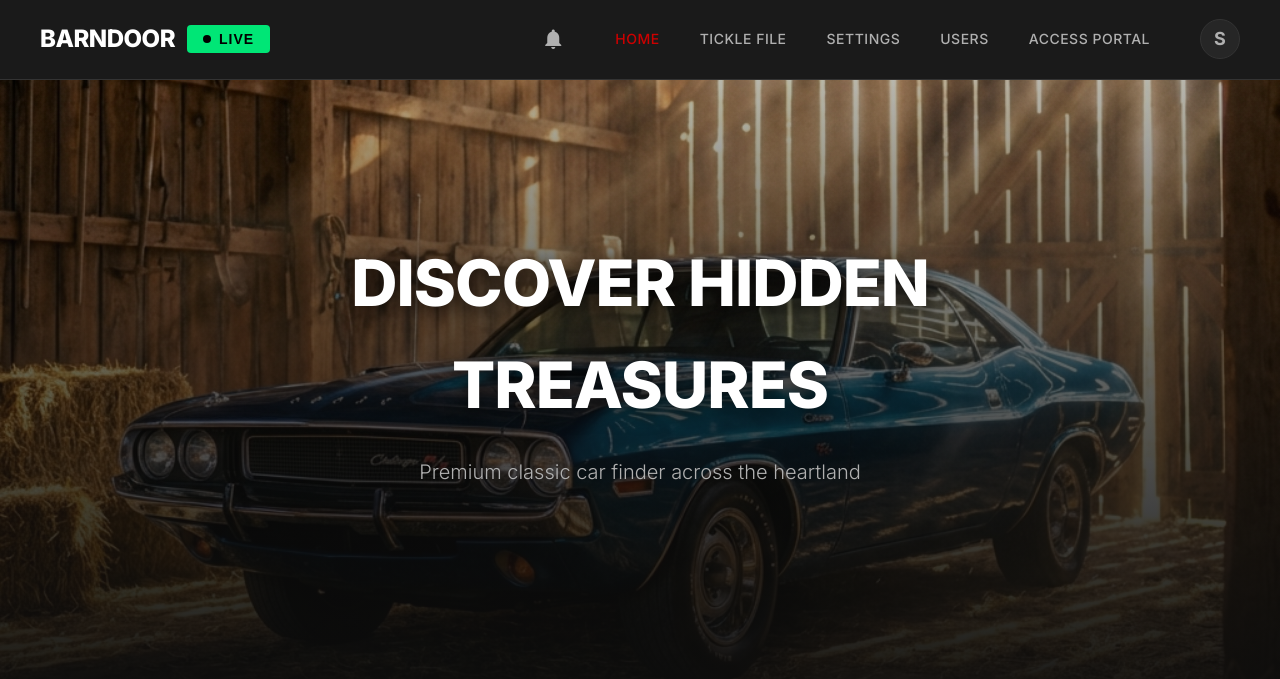
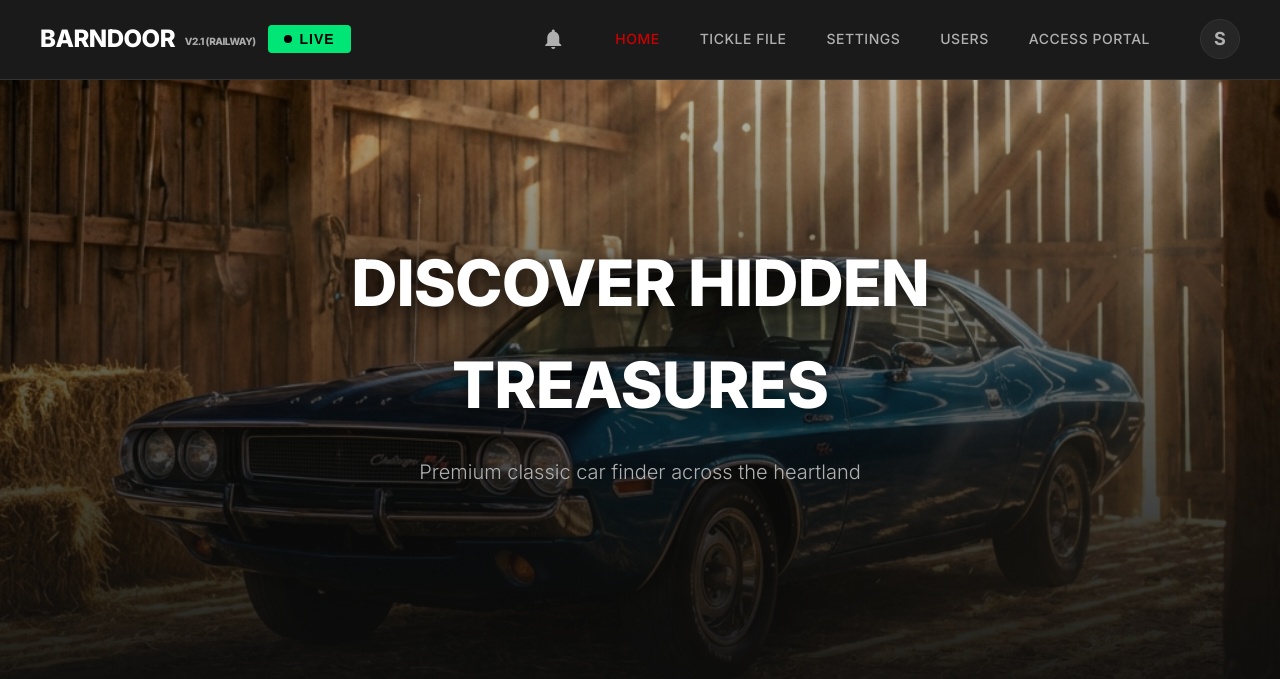
Before and after one commit to shrinkrayorg/barndoor-web, a Flask app: page / in a window 1280 px wide. Shown: the top 679 px of the page. Run offline with Flask 3, Linux system fonts and the light colour scheme; the visitor is signed in with stand-in values (Sample User, id 1); data that the repository does not hold is empty.

Commit message:
UI: Add v2.1 (Railway) label to navbar

```diff
--- a/templates/dashboard.html
+++ b/templates/dashboard.html
@@ -1966,7 +1966,9 @@
     <nav class="navbar">
         <div class="nav-container">
             <div style="display: flex; align-items: center;">
-                <a href="/" class="logo">Barndoor</a>
+                <a href="/" class="logo">Barndoor <span
+                        style="font-size: 10px; color: #aaa; margin-left: 5px; vertical-align: middle;">v2.1
+                        (Railway)</span></a>
                 <!-- LIVE VIEW BUTTON (Right of Logo) -->
                 <button class="nav-spectator-btn" onclick="openSpectator()" style="margin-left: 12px;">
                     LIVE
```
